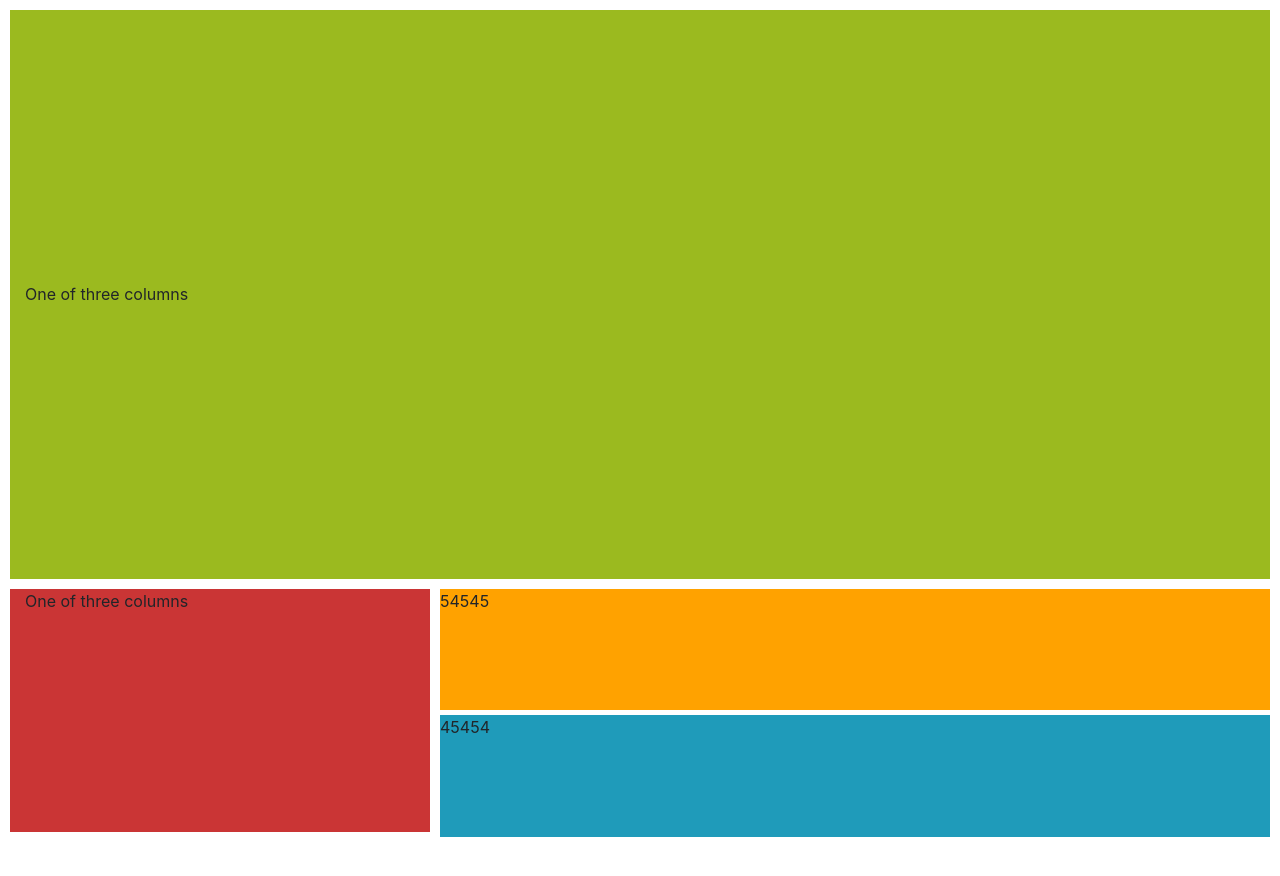
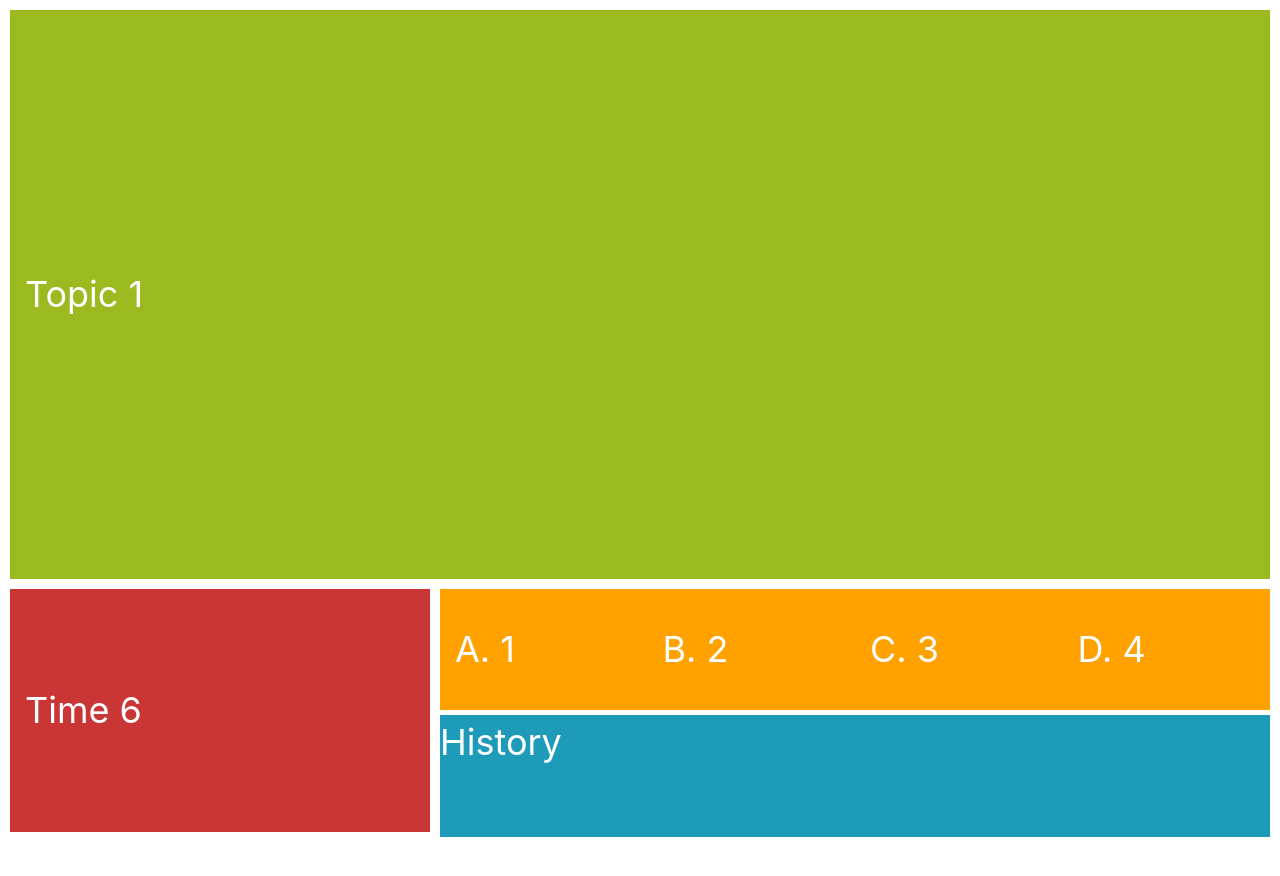
Before and after one commit to zaang/zaang.github.io, a Jekyll site: the page zzz/game.html, which Jekyll copies as it is, in a window 1280 px wide. Shown: the top 876 px of the page. Built offline with Jekyll 4.4.1, drawn with Linux system fonts in a browser that asks for light colours; nearby versions of some CDN libraries.

Commit message:
Update game.html

```diff
--- a/zzz/game.html
+++ b/zzz/game.html
@@ -12,6 +12,11 @@
             margin: 0;
             width: 100%;
             height: 95%;
+        }
+
+        body {
+            color: rgb(255,255,255);
+            font-size: 36px;
         }
 
         #topic-content {
@@ -63,19 +68,34 @@
     <div class="container-fluid full-height" ng-controller="gameCtrl as vm">
         <div class="row align-items-center" id="topic-content">
             <div class="col">
-                One of three columns
+                Topic 1
             </div>
         </div>
-        <div class="row align-items-end" id="topic-foot">
+        <div class="row align-items-center" id="topic-foot">
             <div class="col-md-4 full-height" id="topic-timer">
-                One of three columns
+                <div class="row align-items-center full-height">
+                    <div class="col">
+                        Time {{vm.topic.timeLimit}}
+                    </div>
+                </div>
             </div>
             <div class="col-md-8 full-height" id="topic-answer">
-                <div class="row" id="topic-select">
-                    54545
+                <div class="row align-items-center" id="topic-select">
+                    <div class="col">
+                        A. 1
+                    </div>
+                    <div class="col">
+                        B. 2
+                    </div>
+                    <div class="col">
+                        C. 3
+                    </div>
+                    <div class="col">
+                        D. 4
+                    </div>
                 </div>
                 <div class="row" id="topic-history">
-                    45454
+                    <p>History</p>
                 </div>
             </div>
         </div>
@@ -84,19 +104,22 @@
 <script>
     angular.module('myApp', []);
 
-    angular.module('myApp').controller('gameCtrl', ['$timeout', function ($timeout) {
+    angular.module('myApp').controller('gameCtrl', ['$interval', function ($interval) {
         var vm = this;
-        var emptytTpic = {
+        var emptytTopic = {
             loaded: false,
             timeLimit: 10
         };
         var topicList = [];
+        addTopic();
+        vm.topic = topicList[0];
+        Countdown();
 
         ////////////////
 
         function addTopic() {
-            var topic = angular.extend({}, emptytTpic);
-            topicList.addTopic(topic);
+            var topic = angular.extend({}, emptytTopic);
+            topicList.push(topic);
         }
 
         function nextTopic() {
@@ -104,7 +127,13 @@
         }
 
         function Countdown() {
+            $interval(CountdownFN, 1000, vm.topic.timeLimit);
+        }
 
+        function CountdownFN() {
+            if (vm.topic.timeLimit > 0) {
+                vm.topic.timeLimit-=1;
+            }
         }
     }]);
 </script>
```
